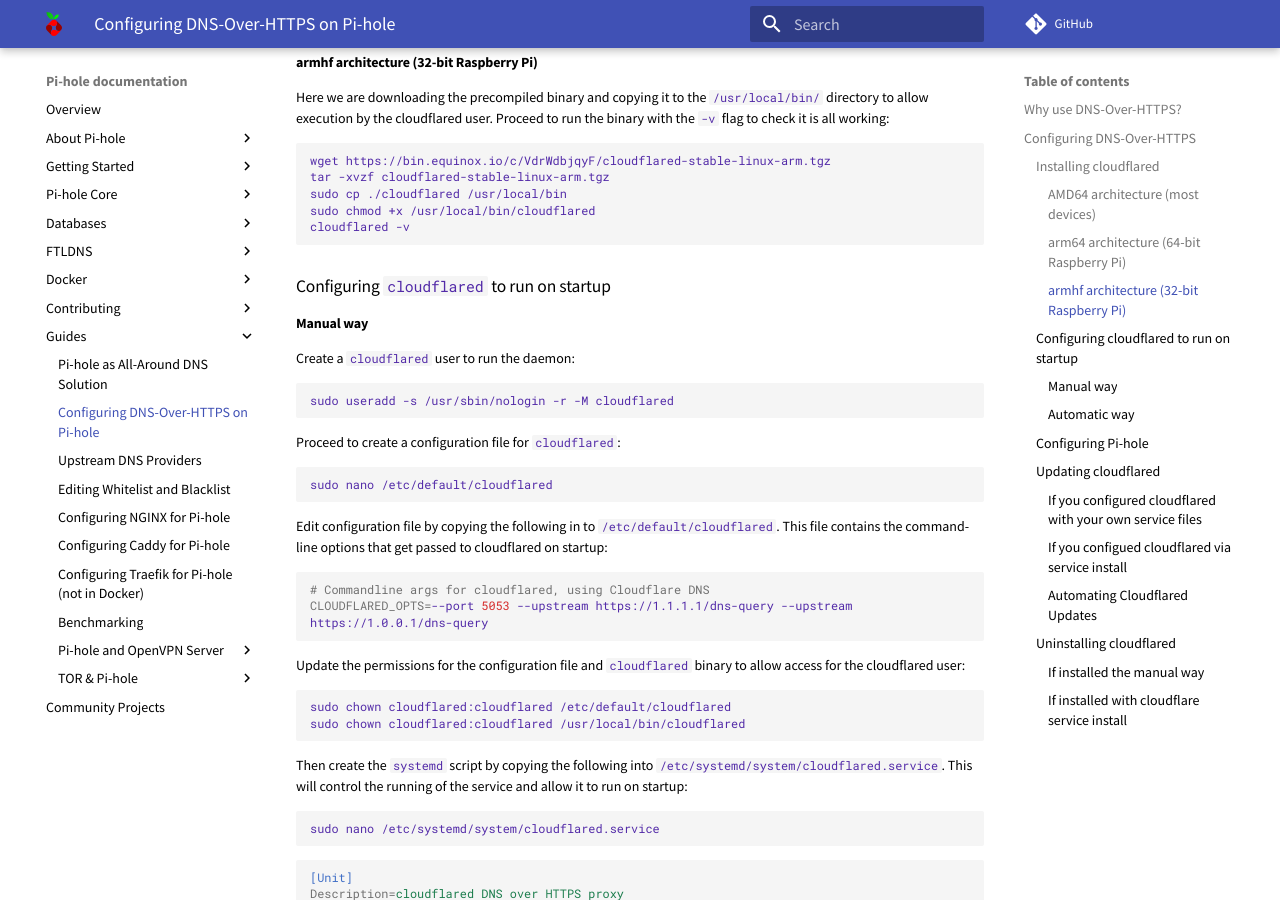
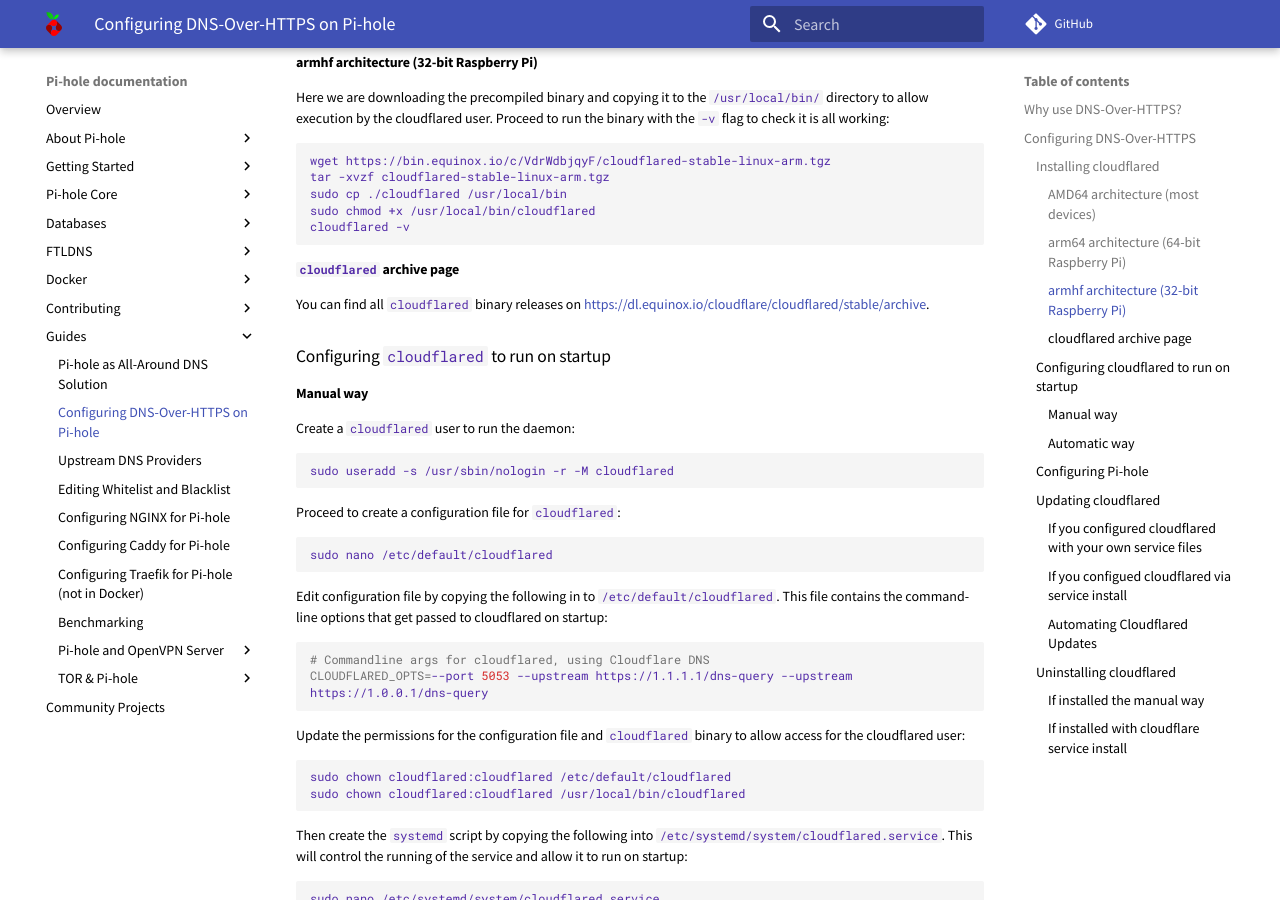
Before and after one commit to pi-hole/docs, an MkDocs documentation site: the page built from docs/guides/dns-over-https.md, in a window 1280 px wide and 900 px high, scrolled down 1191 px. Built offline with MkDocs 1.6.1 and Material for MkDocs 9.7.7, drawn with Linux system fonts in a browser that asks for light colours; comment, search, counter and statistics services are not loaded.

Commit message:
Update dns-over-https.md
Add the cloudflared archive page

````diff
--- a/docs/guides/dns-over-https.md
+++ b/docs/guides/dns-over-https.md
@@ -57,6 +57,10 @@
 sudo chmod +x /usr/local/bin/cloudflared
 cloudflared -v
 ```
+
+#### `cloudflared` archive page
+
+You can find all `cloudflared` binary releases on <https://dl.equinox.io/cloudflare/cloudflared/stable/archive>.
 
 ### Configuring `cloudflared` to run on startup
 
````
